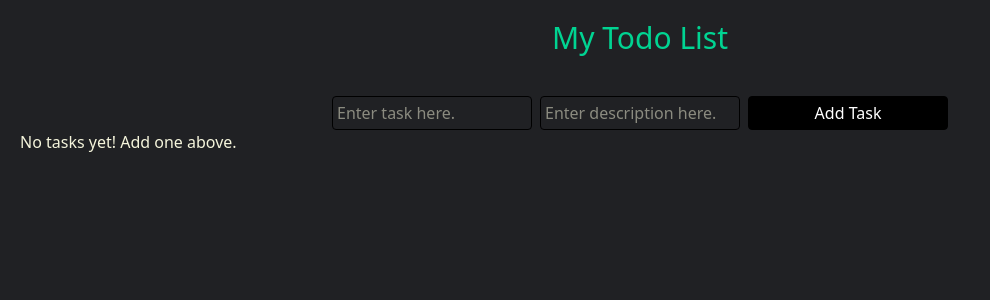
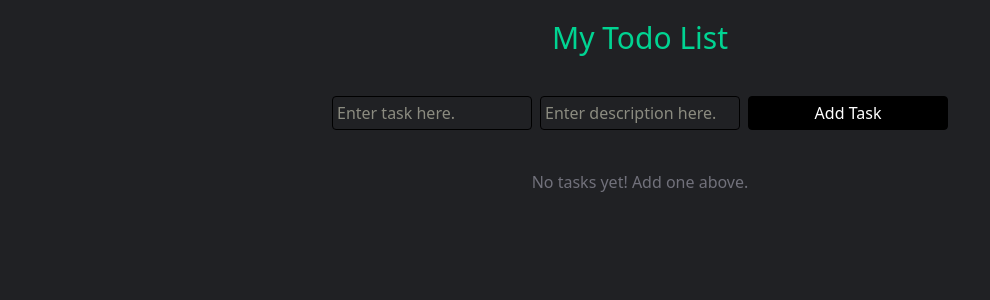
Before and after one commit to Ferdus615/Todo_frontend, a Next.js app in the folder todo_app/: page / in a window 1280 px wide. Shown: the top 300 px of the page, without its empty margins (0-990 px from the left). Built offline with nearby package versions, Linux system fonts and the light colour scheme.

Commit message:
added a aside section

```diff
--- a/todo_app/app/page.jsx
+++ b/todo_app/app/page.jsx
@@ -57,7 +57,11 @@ function Page() {
     setTasks((oldtask) => oldtask.filter((task) => task.id !== id));
   };
 
-  let renderTask = <p>No tasks yet! Add one above.</p>;
+  let renderTask = (
+    <p className="text-center mt-10 text-zinc-500">
+      No tasks yet! Add one above.
+    </p>
+  );
   if (tasks.length > 0) {
     renderTask = (
       <div className="flex gap-5 mt-10">
@@ -112,6 +116,7 @@ function Page() {
 
   return (
     <div className="p-5">
+      <aside></aside>
       <h1 className="text-center text-3xl font-medium text-emerald-400 mb-10">
         My Todo List
       </h1>
```
